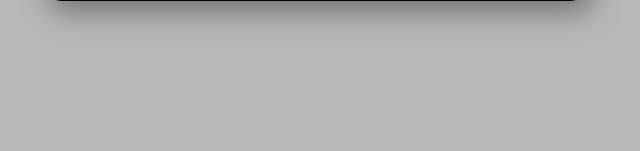
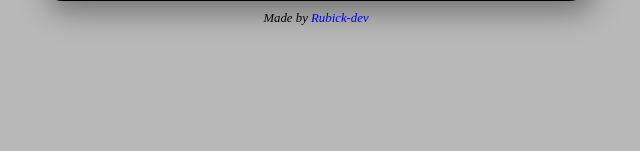
Before and after one commit to Rubick-dev/jscalc, a PHP site: page / in a window 1280 px wide. Shown: the part 649-800 px from the top of the page, without its empty margins (324-964 px from the left). Run offline with PHP 8.4, Linux system fonts and the light colour scheme.

Commit message:
updated some CSS

```diff
--- a/index.html
+++ b/index.html
@@ -89,6 +89,9 @@
 
   </div> <!-- End of calculator wrapper container-->
 
-  <script type="text/JavaScript" src="app.js"></script>
+  <footer class="footer">Made by <a href="https://github.com/Rubick-dev">Rubick-dev</a></footer>
+
+
+  <script type="text/javascript" src="app.js"></script>
 </body>
 </html>
--- a/styles.css
+++ b/styles.css
@@ -169,6 +169,18 @@ body {
   background: rgb(245, 132, 132);
 }
 
+.footer {
+  font-size: .8rem;
+  text-decoration: none;
+  font-style: italic;
+  text-align: center;
+  margin-top: 10px;
+}
+
+a:link {
+  text-decoration: none;
+}
+
 @media screen and (max-width:520px) {
   .display_area {
     width: 100%;
```
